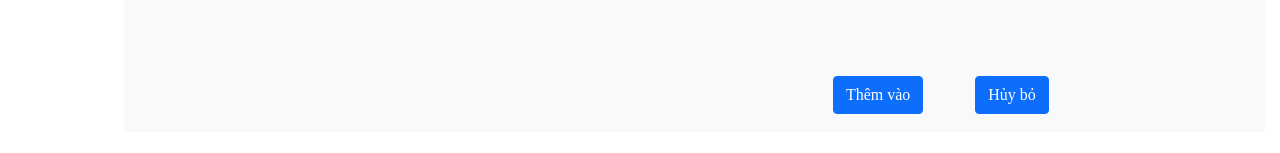
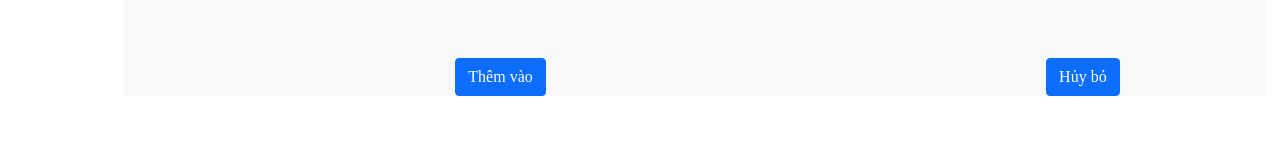
Before and after one commit to lkangr/doan1, a React (Create React App) app in the folder frontend/: page /manage/menu in a window 1280 px wide. Shown: the part 483-636 px from the top of the page. Built offline with nearby package versions, Linux system fonts and the light colour scheme.

Commit message:
Update Menu.js

```diff
--- a/frontend/src/manager/pages/menu/Menu.js
+++ b/frontend/src/manager/pages/menu/Menu.js
@@ -1,8 +1,20 @@
-import React, { Component } from 'react';
+import React, { Component, useState } from 'react';
+import { Button, Modal } from 'react-bootstrap';
 import "./Menu.css";
-const Menu = () => {
-    return (
-	<>
+
+function Menu() {
+  const [show, setShow] = useState(false);
+
+  const handleClose = () => setShow(false);
+  const handleShow = () => setShow(true);
+
+  const [shown, setShown] = useState(false);
+  const handleOpen = () => setShown(false);
+  const handerOpen = () => setShown(true);
+
+
+  return (
+   <>
     <h1 className = "fw-bold p-3" > Thêm món </h1>
     <div>
     <div className = "container-fluid">
@@ -104,25 +116,49 @@ const Menu = () => {
     </div>
 	</div>
 	</div>
-	<div className = "col-sm-10">
     <div className = "space">
-    <ul className = "nav justify-content-end">
-    <li className = "nav-item">
-    <a className = "nav-link" href = "/foods">
-    <button type = "button" className = "btn btn-primary 2"> Thêm vào </button>
-	</a>
-	</li>
-	<li className = "nav-item" >
-    <a className = "nav-link" href = "/foods">
-    <button type = "button" className = "btn btn-primary 2"> Hủy bỏ </button>
-	</a>
-	</li>
-	</ul>
-	</div>
+         <div className = "row" >
+        <div className = "col-sm-8" >
+        <div className="adddishes">
+           <Button variant="primary" onClick={handleShow}>
+        Thêm vào
+      </Button>
+
+      <Modal show={show} onHide={handleClose}>
+        <Modal.Body>Thêm món ăn thành công</Modal.Body>
+        <Modal.Footer>
+          <Button variant="primary" onClick={handleClose} href="/manage/menu">
+            Tiếp tục
+          </Button>
+          <Button variant="secondary" onClick={handleClose} href="/foods">
+            Kết thúc
+          </Button>
+        </Modal.Footer>
+      </Modal>
+        </div>
+        </div>
+        <div className = "col-sm-4" >
+          <div className="cancel">
+         <Button variant="primary" onClick={handerOpen}>
+        Hủy bỏ
+      </Button>
+         <Modal show={shown} onHide={handleOpen}>
+        <Modal.Body>Thêm món ăn không thành công</Modal.Body>
+        <Modal.Footer>
+          <Button variant="primary" onClick={handleOpen} href="/manage/dashboard">
+            Trở lại trang admin
+          </Button>
+        </Modal.Footer>
+      </Modal>
+        </div>
+        </div>
+        </div>
 	</div>
 	</div>
     </>
-    )
+  );
 }
 
+
+
 export default Menu
```
